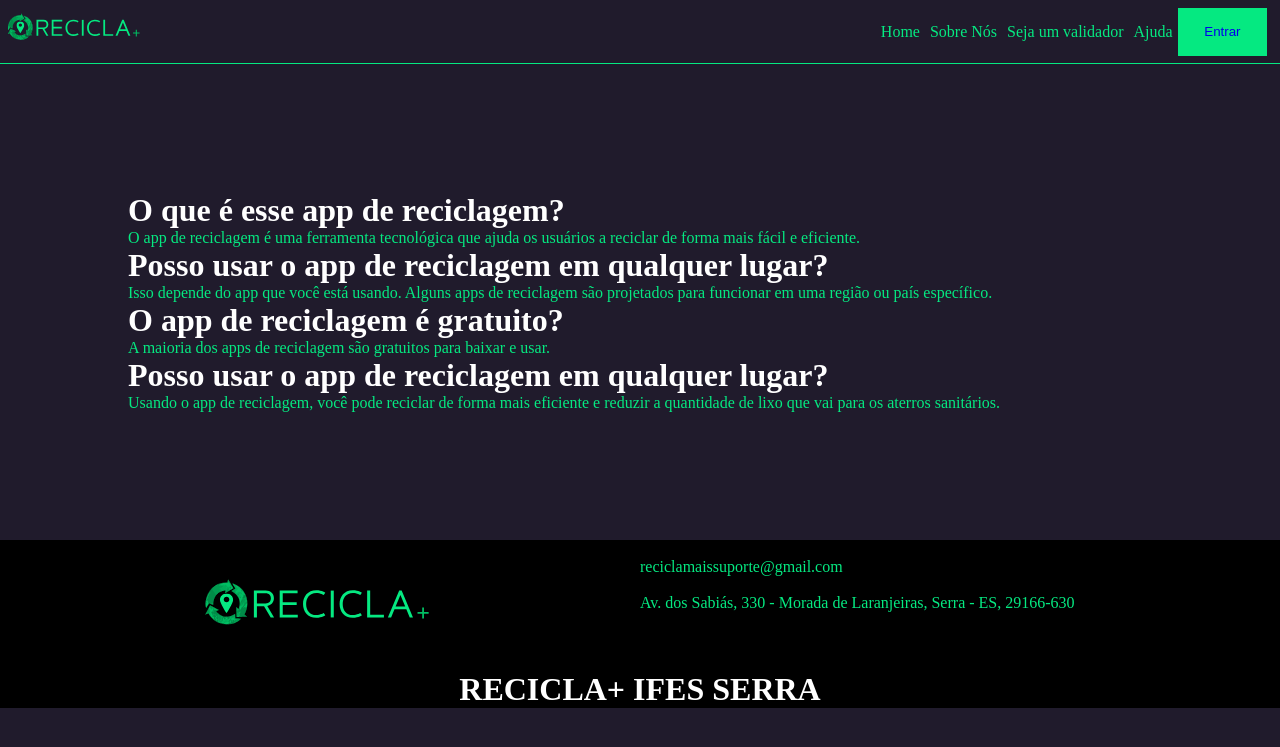
After one commit to RayAra2004/ReciclaMais, a PHP site: page /telas/ajuda.html in a window 1280 px wide. The commit adds this page. Shown: the top 747 px of the page. Run offline with PHP 8.4, Linux system fonts and the light colour scheme.

Commit message:
versão inicial da pagina ajuda e adição de links

```diff
--- /dev/null
+++ b/css/ajuda.css
@@ -0,0 +1,83 @@
+*{
+    box-sizing: border-box;
+    margin: 0px;
+}
+
+body{
+    background-color: #201b2c;
+}
+
+a{
+    text-decoration: none;
+}
+
+h1{
+    color: white;
+}
+p{
+    color: #05e981;
+}
+
+header{
+    display: flex;
+    padding: 1%;
+    justify-content: end;
+    align-items: center;
+    width: 100%;
+    height: 8vh;
+    border-bottom: 1px solid #05e981;
+}
+
+.logo img{
+    position: absolute;
+    left: 0px;
+    top: -10px;
+}
+
+header button{
+    width: 7vw;
+    height: 6vh;
+    margin-left: 5px;
+    background-color: #05e981;
+    border: none;
+}
+
+.links{
+    display: flex;
+    gap: 10px;
+    /*background-color: aqua;*/
+}
+
+.links a{
+    color: #05e981;
+}
+
+.conteudo{
+    display: grid;
+    margin: 10%;
+    justify-content: center;
+    column-gap: 10%;
+    grid-template-columns: repeat(auto-fit, minmax(80vw,1fr));
+    grid-template-rows: auto;
+    /*background-color: aquamarine;*/
+}
+footer{
+    display: grid;
+    background-color: black;
+    justify-content: center;
+    column-gap: 0%;
+    grid-template-columns: repeat(auto-fit, minmax(300px,1fr));
+    grid-template-rows: auto;
+}
+.nos{
+    text-align: center;
+    grid-column: 1/3;
+}
+.footerIcon{
+    align-items: center;
+    justify-content: center;
+    text-align: center;
+}
+#footerImg{
+    width: 20vw;
+}
--- a/css/paginaInicialUser.css
+++ b/css/paginaInicialUser.css
@@ -120,12 +120,6 @@ footer{
   height:10vh;
   width: 40vw;
 }
-/*.mainFooter .footerIcon img{
-  position: absolute;
-  height: 70px;
-  top: -10px;
-  left: 0;
-}*/
 #footerImg{
   height: 15vh;
   width: 50vw;
--- a/css/sobreNos.css
+++ b/css/sobreNos.css
@@ -44,7 +44,7 @@ header{
     column-gap: 5%;
     align-items: center;
 }
-.menu .sairBtn{
+.menu .entrarBtn{
     background-color: #05e981;
     color: black;
     padding-block: 1%;
--- /dev/null
+++ b/telas/ajuda.html
@@ -0,0 +1,50 @@
+<!DOCTYPE html>
+<html lang="en">
+<head>
+    <meta charset="UTF-8">
+    <meta http-equiv="X-UA-Compatible" content="IE=edge">
+    <meta name="viewport" content="width=device-width, initial-scale=1.0">
+    <link rel="stylesheet" href="../css/ajuda.css">
+    <title>Document</title>
+</head>
+<header>
+        <div class="logo">
+            <img src="../imgs/logo_recicla_mais.svg" alt="">
+        </div>
+        <div class="links">
+            <a href="../index.html">Home</a>
+            <a href="../telas/sobreNos.html">Sobre Nós</a>
+            <a href="">Seja um validador</a>
+            <a href="">Ajuda</a>
+        </div>
+        <button><a href="../telas/login.html">Entrar</a></button>
+</header>
+<body>
+    <div class="conteudo">
+        <div class="perguntas">
+            <h1>O que é esse app de reciclagem?</h1>
+            <p>O app de reciclagem é uma ferramenta tecnológica que ajuda os usuários a reciclar de forma mais fácil e eficiente.</p>
+            <h1>Posso usar o app de reciclagem em qualquer lugar?</h1>
+            <p>Isso depende do app que você está usando. Alguns apps de reciclagem são projetados para funcionar em uma região ou país específico.</p>
+        </div>
+        <div class="perguntas">
+            <h1>O app de reciclagem é gratuito?</h1>
+            <p>A maioria dos apps de reciclagem são gratuitos para baixar e usar.</p>
+            <h1>Posso usar o app de reciclagem em qualquer lugar?</h1>
+            <p>Usando o app de reciclagem, você pode reciclar de forma mais eficiente e reduzir a quantidade de lixo que vai para os aterros sanitários.</p>
+        </div>
+    </div>
+</body>
+<footer>
+    <div class="footerIcon">
+        <img src="../imgs/logo_recicla_mais.svg" alt="" id="footerImg">
+    </div>
+    <div class="informacoes">
+        <h4>EMAIL DE SUPORTE:</h4>
+        <p>reciclamaissuporte@gmail.com</p>
+        <h4>ENDEREÇO:</h4>
+        <p>Av. dos Sabiás, 330 - Morada de Laranjeiras, Serra - ES, 29166-630</p>
+    </div>
+    <div class="nos"><h1>RECICLA+ IFES SERRA</h1></div>
+</footer>
+</html>
```
Also changed, not shown: telas/paginaInicialUser.html (+5 -6 lines), telas/sobreNos.html (+5 -6 lines).
